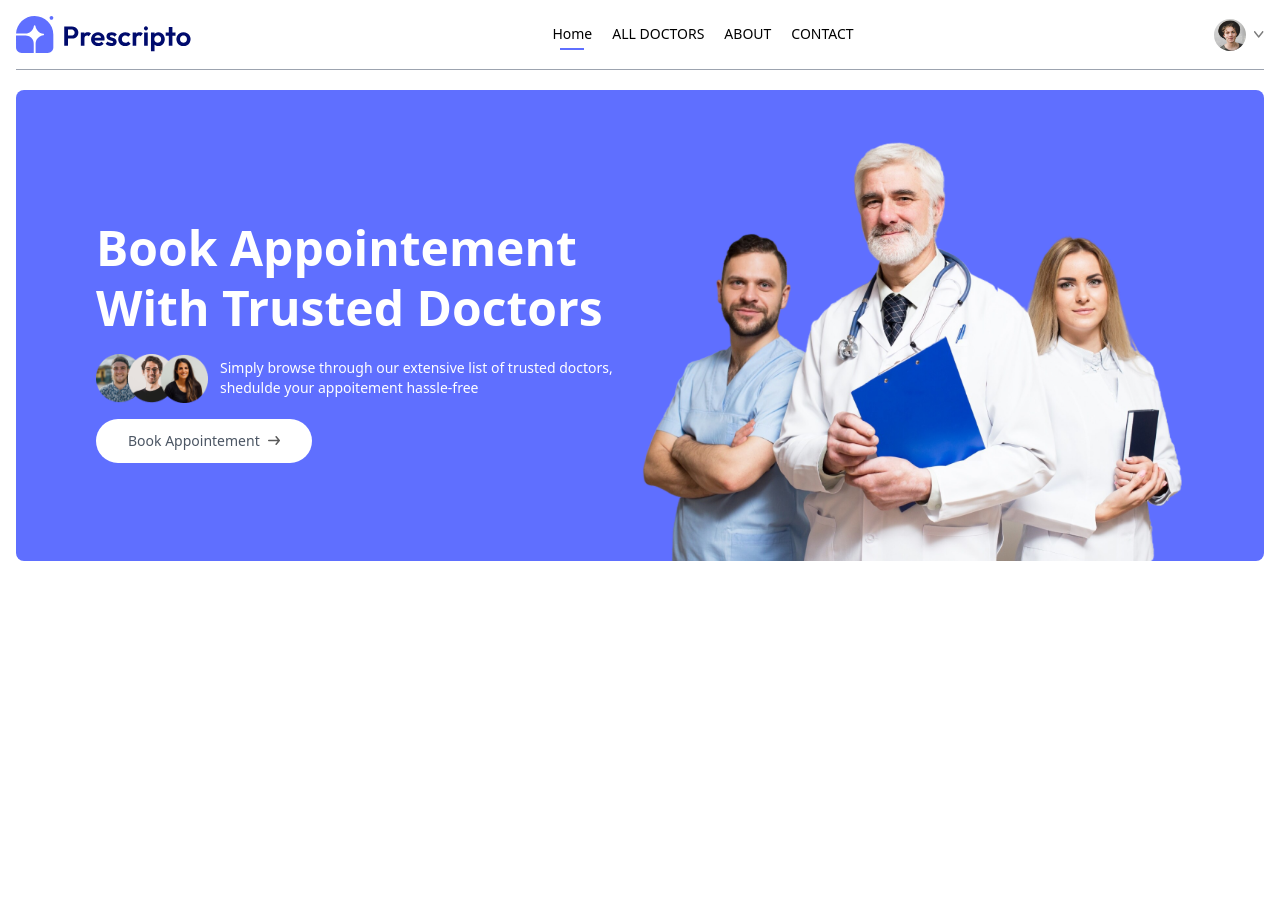
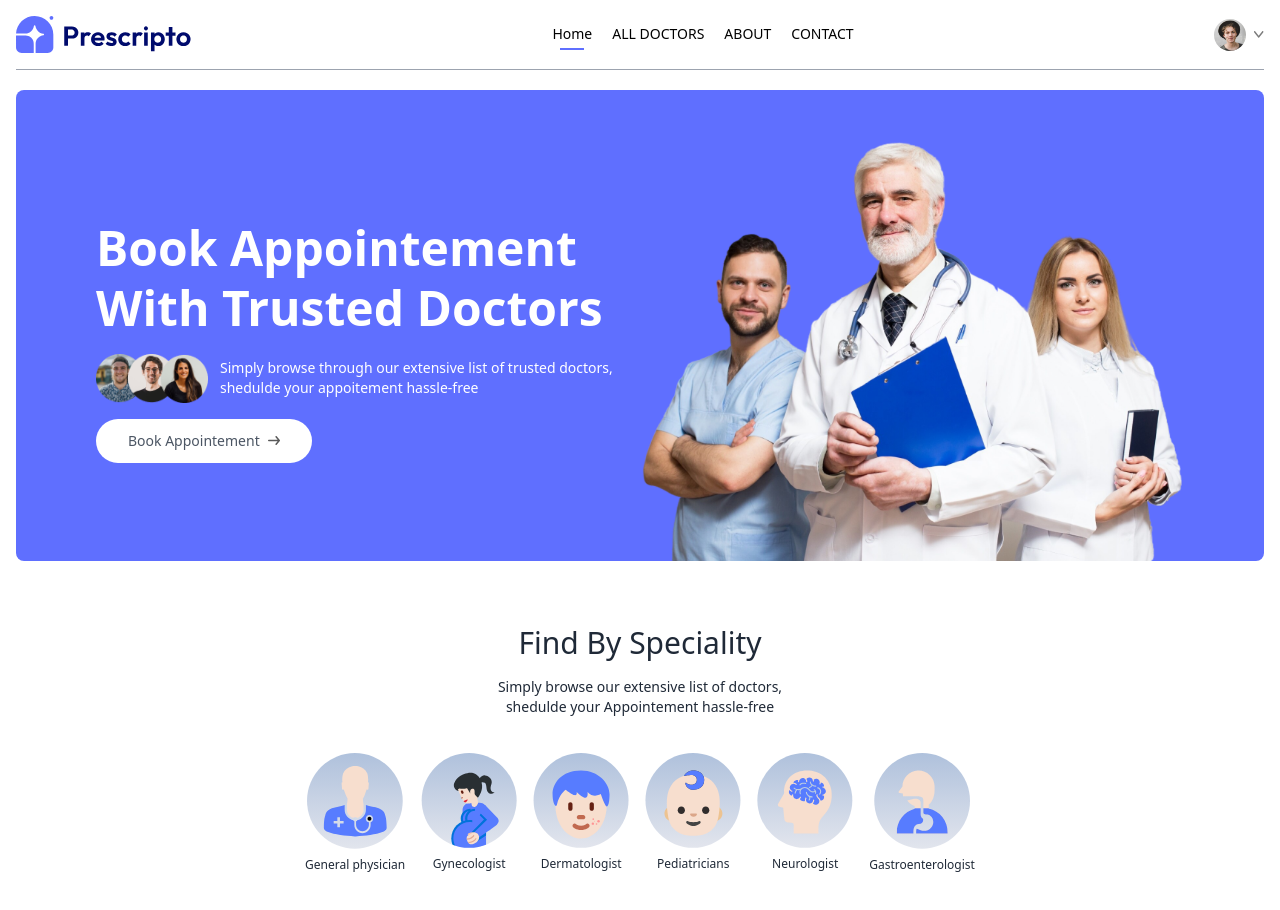
Before and after one commit to hamzarahmoun/doctor-appointement, a React (Vite) app in the folder frontend/: page / in a window 1280 px wide. Shown: the top 910 px of the page. Before the commit the page ends 800 px from the top, so only its background shows below. Built offline with nearby package versions, Linux system fonts and the light colour scheme.

Commit message:
speciality

```diff
--- a/frontend/src/components/Header.jsx
+++ b/frontend/src/components/Header.jsx
@@ -13,7 +13,7 @@
                 <img className='w-28' src={assets.group_profiles} alt="" />
                 <p>Simply browse through our extensive list of trusted doctors, <br className='hidden sm:block'/> shedulde your appoitement hassle-free </p>
             </div>
-            <a className='flex items-center gap-2 bg-white px-8 py-3 rounded-full text-gray-600 text-sm m-auto md:m-0 hover:scale-105 transition-all duration-300' href="">
+            <a href='#speciality' className='flex items-center gap-2 bg-white px-8 py-3 rounded-full text-gray-600 text-sm m-auto md:m-0 hover:scale-105 transition-all duration-300'>
                 Book Appointement <img className='w-3' src={assets.arrow_icon} alt="" />
             </a>
         </div>
--- /dev/null
+++ b/frontend/src/components/SpecialityMenu.jsx
@@ -0,0 +1,27 @@
+import React from 'react'
+import { specialityData } from '../assets/assets_frontend/assets'
+
+import {Link} from 'react-router-dom'
+const SpecialityMenu = () => {
+  return (
+    <div id='speciality' className='flex flex-col items-center gap-4 py-16 text-gray-800'>
+        <h1 className='text-3xl font-medium' >Find By Speciality</h1>
+        <p className='sm:w-1/3 text-center text-sm'>
+            Simply browse our extensive list of doctors, <br /> shedulde
+            your Appointement hassle-free
+        </p>
+        <div className='flex sm:justify-center gap-4 pt-5 w-full overflow-scroll'>
+           {specialityData.map((items,index)=>(
+            <Link className='flex flex-col items-center text-xs cursor-pointer flex-shrink-0 hover:translate-y-[-10px] transition-all duration-500' key={index} to={`/doctors/${items.speciality}`}>
+                <img className='w-16 sm:w-24 mb-2' src={items.image} alt="" />
+                <p>{items.speciality}</p>
+            </Link>
+           ))}
+        </div>
+
+
+    </div>
+  )
+}
+
+export default SpecialityMenu
--- a/frontend/src/index.css
+++ b/frontend/src/index.css
@@ -7,3 +7,6 @@
         display: block;
     }
 }
+::-webkit-scrollbar{
+    @apply hidden
+}
--- a/frontend/src/pages/Home.jsx
+++ b/frontend/src/pages/Home.jsx
@@ -1,11 +1,13 @@
 import React from 'react'
 import Header from '../components/Header'
+import SpecialityMenu from '../components/SpecialityMenu';
 const Home = () => {
   return (
-    <div>
+    <div >
       <Header />
+      <SpecialityMenu/>
     </div>
   )
 }
 
-export default Home
+export default Home;
```
